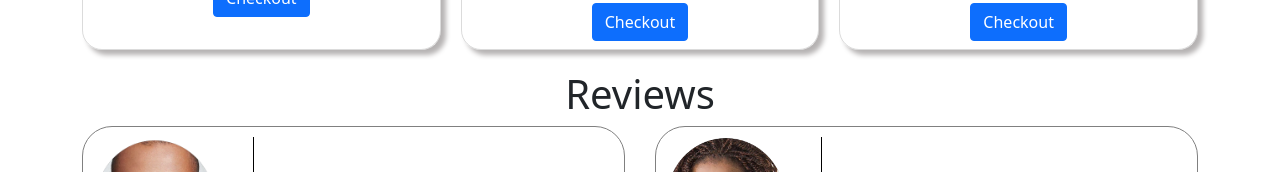
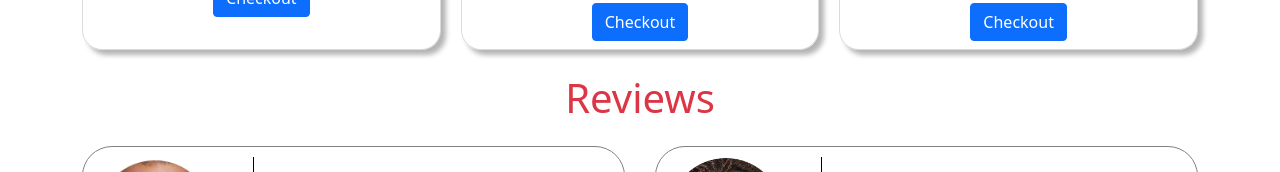
Before and after one commit to RinkuNahar/boost-learning, a React (Create React App) app: page / in a window 1280 px wide. Shown: the part 1354-1526 px from the top of the page. Built offline with nearby package versions, Linux system fonts and the light colour scheme.

Commit message:
extra section reviews added

```diff
--- a/src/App.js
+++ b/src/App.js
@@ -1,9 +1,8 @@
 import 'bootstrap/dist/css/bootstrap.min.css';
 import { Route, Routes } from 'react-router-dom';
 import './App.css';
-import Banner from './components/Home/Banner/Banner';
+import Footer from './components/Footer/Footer';
 import Header from './components/Header/Header';
-import Services from './components/Home/Services/Services';
 import Home from './components/Home/Home/Home';
 
 function App() {
@@ -13,6 +12,7 @@ function App() {
       <Routes>
        <Route path='/' element={<Home></Home>}></Route>
       </Routes>
+      <Footer></Footer>
     </div>
   );
 }
--- /dev/null
+++ b/src/components/Footer/Footer.css
@@ -0,0 +1,3 @@
+.footer{
+    height: 200px;
+}
--- /dev/null
+++ b/src/components/Footer/Footer.js
@@ -0,0 +1,13 @@
+import React from 'react';
+import './'
+const Footer = () => {
+    return (
+        <div>
+            <div className='bg-dark footer'>
+
+            </div>
+        </div>
+    );
+};
+
+export default Footer;
--- a/src/components/Home/Review/Review.js
+++ b/src/components/Home/Review/Review.js
@@ -6,7 +6,9 @@ const Review = () => {
     return (
 
         <div>
-     <div><h1>Reviews</h1></div>
+            <div>
+                <h1 className='text-danger mt-4 mb-4'>Reviews</h1>
+                </div>
             <div className=' review-layout w-100 container mb-4'>
                 <div className='d-flex review'>
                     <div>
```
Lines whose indentation alone changed are shown as unchanged.
